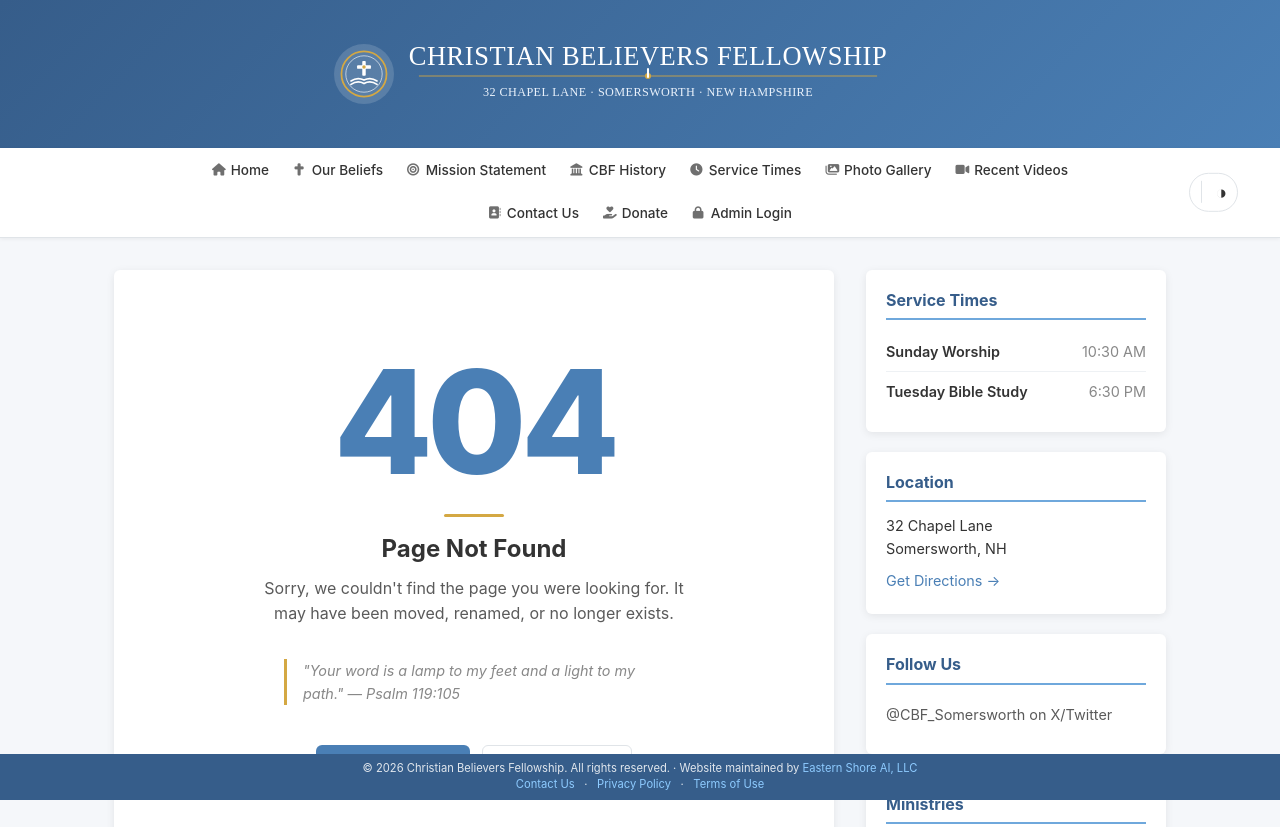
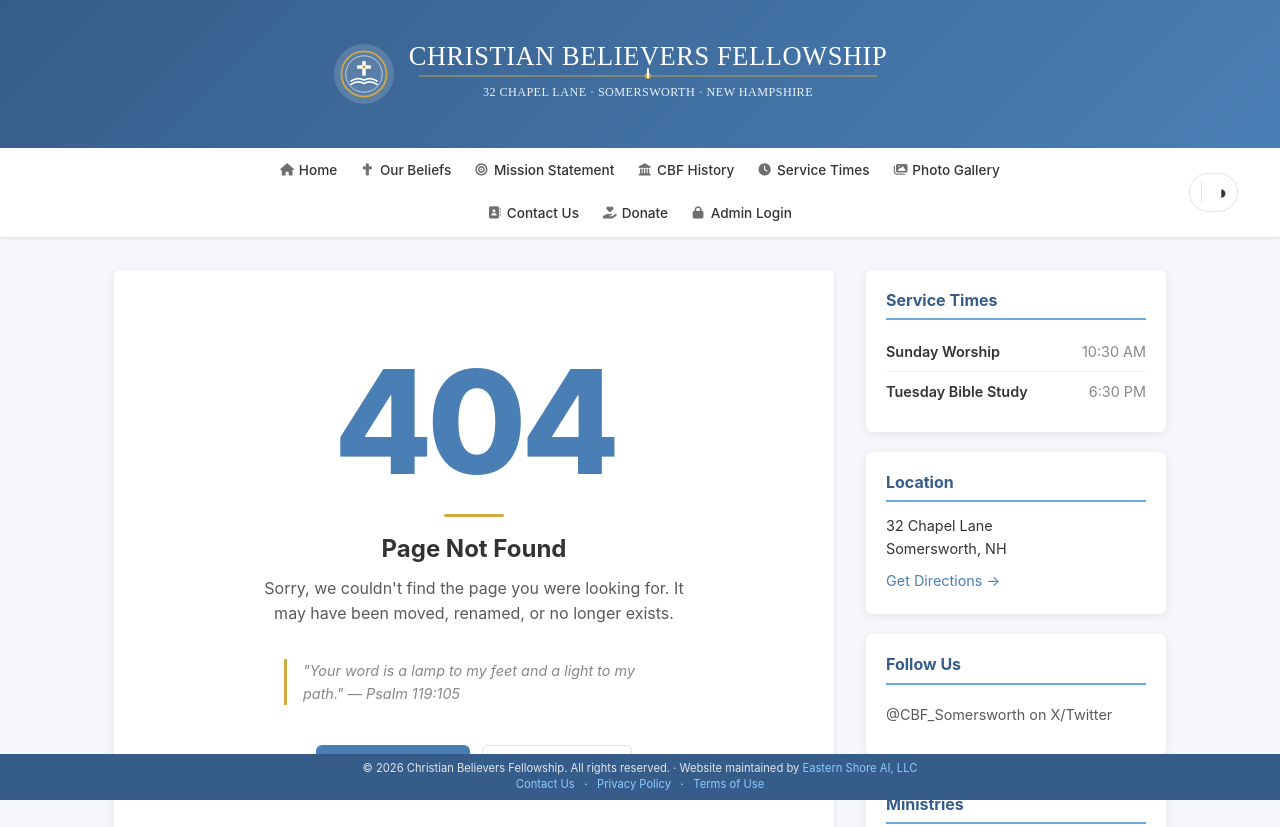
Before and after one commit to 99redder/cbfchurch, a plain HTML site: page 404.html in a window 1280 px wide. Shown: the top 827 px of the page. Drawn offline with Linux system fonts and the light colour scheme.

Commit message:
Sync all nav bars to homepage layout

```diff
--- a/404.html
+++ b/404.html
@@ -127,23 +127,23 @@
   <nav class="site-nav" aria-label="Main navigation">
     <div class="nav-inner">
       <button class="nav-toggle" aria-label="Toggle navigation" aria-expanded="false">
-        <span></span><span></span><span></span>
+        <span></span>
+        <span></span>
+        <span></span>
       </button>
       <ul class="nav-links">
-        <li><a href="index.html"><i class="fas fa-home"></i> Home</a></li>
+        <li><a href="index.html" class="active"><i class="fas fa-home"></i> Home</a></li>
         <li><a href="our-beliefs.html"><i class="fas fa-cross"></i> Our Beliefs</a></li>
         <li><a href="mission-statement.html"><i class="fas fa-bullseye"></i> Mission Statement</a></li>
         <li><a href="cbf-history.html"><i class="fas fa-landmark"></i> CBF History</a></li>
         <li><a href="service-times.html"><i class="fas fa-clock"></i> Service Times</a></li>
         <li><a href="photo-gallery.html"><i class="fas fa-images"></i> Photo Gallery</a></li>
-        <li><a href="recent-videos.html"><i class="fas fa-video"></i> Recent Videos</a></li>
       </ul>
       <ul class="nav-links nav-links-secondary">
         <li><a href="contact.html"><i class="fas fa-address-book"></i> Contact Us</a></li>
         <li><a href="donate.html"><i class="fas fa-hand-holding-heart"></i> Donate</a></li>
         <li><a href="admin/login.html"><i class="fas fa-lock"></i> Admin Login</a></li>
       </ul>
-
       <button class="theme-toggle" type="button" aria-pressed="false" aria-label="Toggle dark mode">
         <span class="theme-icon" aria-hidden="true">◐</span>
       </button>
```
Also changed, not shown: donate.html (+8 -3 lines).
